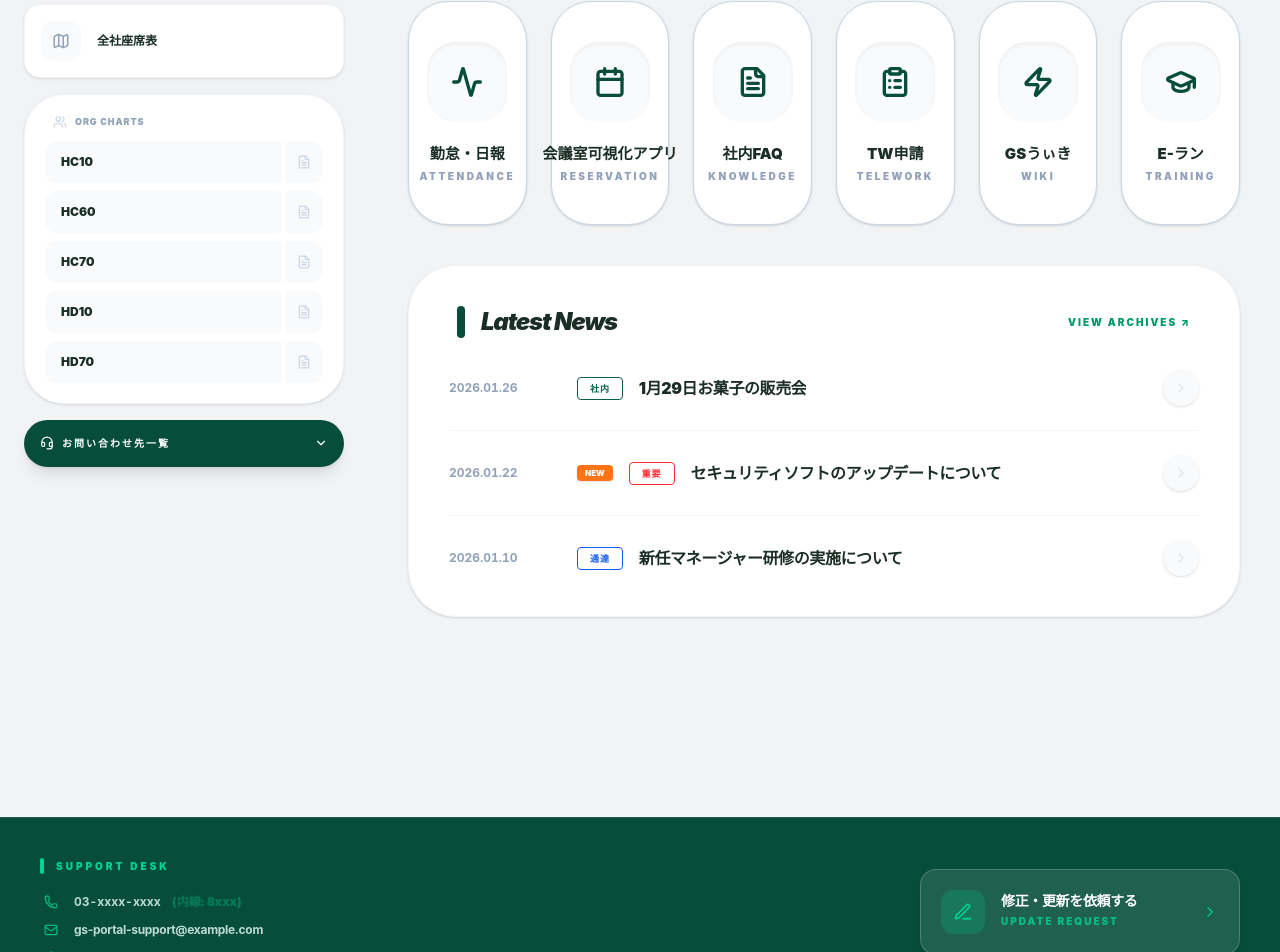
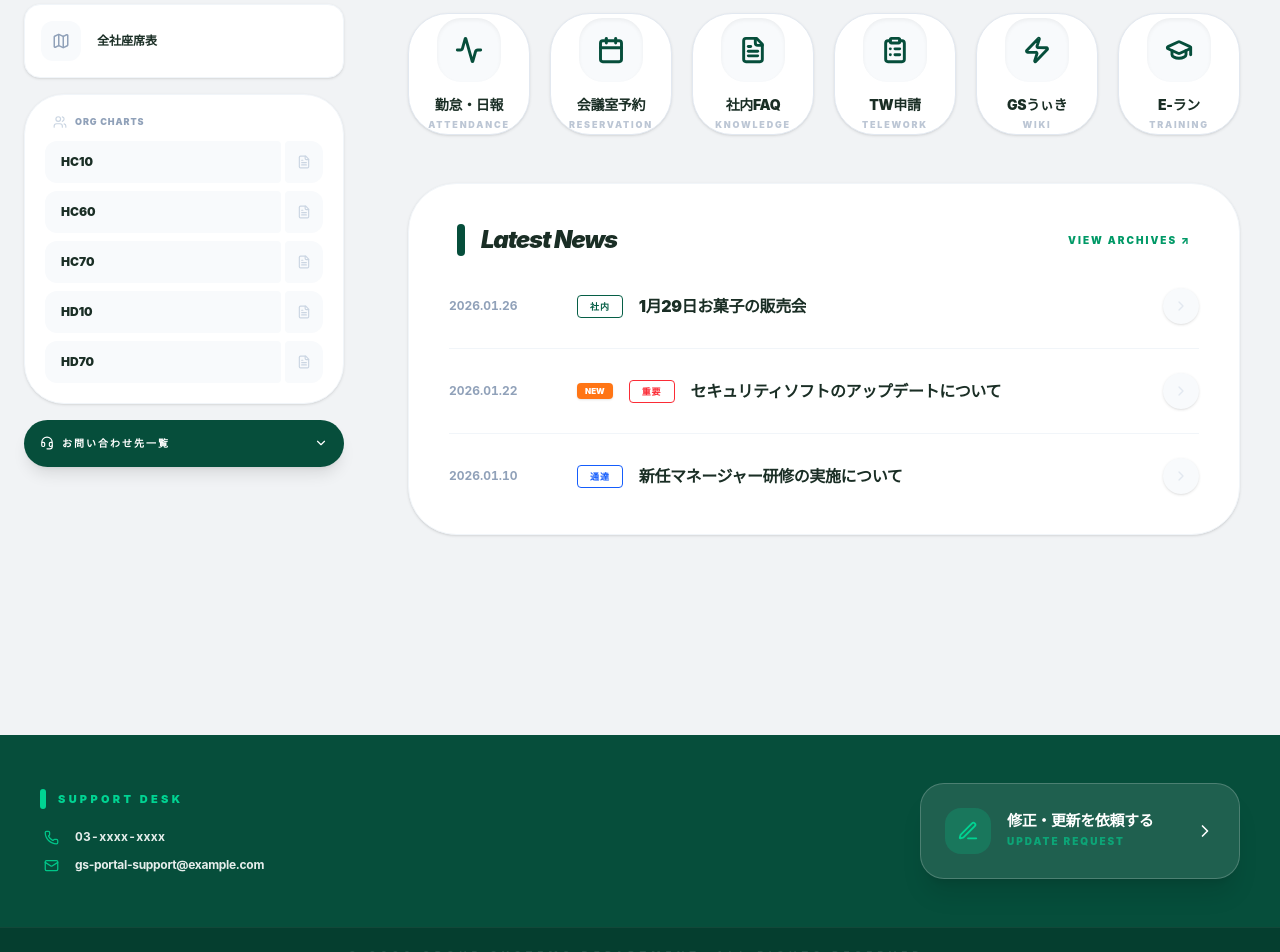
Before and after one commit to s1azt/shohen, a React (Vite) app: page / in a window 1280 px wide. Shown: the part 601-1553 px from the top of the page. Built offline with nearby package versions, Linux system fonts and the light colour scheme.

Commit message:
feat:20260128

```diff
--- a/src/App.tsx
+++ b/src/App.tsx
@@ -44,11 +44,17 @@ export default function App() {
     e.preventDefault();
     const query = searchQuery.trim();
 
-    // 軽量版「雨」
-    if (query === "雨" || query === "rain") {
+    // 💡 「雨」または「rain」で環境変化
+    if (query === "雨" || query.toLowerCase() === "rain") {
       setIsRaining(true);
       setSearchQuery("");
+      // 30秒後に自動で止む
       setTimeout(() => setIsRaining(false), 30000);
+      return;
+    }
+
+    if (query === "") {
+      setIsRaining(false);
       return;
     }
 
@@ -69,18 +75,27 @@ export default function App() {
     "documents", "syohen", "column", "construction", "search"
   ];
 
-  // 💡 3. 夜間専用の検索プレースホルダー
-  const searchPlaceholder = isMidnight
-    ? "静かな夜ですね。何をお探しですか？"
-    : "社内情報を検索...";
+  // 💡 プレースホルダーの動的切り替え
+  const searchPlaceholder = isRaining
+    ? "雨の音が心地よいですね..."
+    : isMidnight
+      ? "静かな夜ですね。何をお探しですか？"
+      : "社内情報を検索...";
 
   return (
-    /* 💡 1. text色の動的変更を追加 (深夜は slate-300 = 薄いグレー) */
-    <div className={`min-h-screen flex flex-col transition-colors duration-[3000ms] ${
+    <div className={`min-h-screen flex flex-col transition-all duration-[3000ms] ease-in-out ${
       isMidnight
         ? 'bg-[#0a0f1a] text-slate-300'
-        : 'bg-[#f1f3f5] text-[#064e3b]'
-    } font-sans relative`}>
+        : isRaining
+          ? 'bg-[#e2e8f0] text-[#1e293b]'
+          : 'bg-[#f1f3f5] text-[#064e3b]'
+    } font-sans relative`}
+    style={isRaining ? {
+      backgroundImage: isMidnight
+        ? "radial-gradient(circle at top right, #1e293b, #0a0f1a)"
+        : "radial-gradient(circle at top right, #f1f5f9, #e2e8f0)"
+    } : {}}
+    >
 
       {/* 軽量雨エフェクト */}
       {isRaining && (
@@ -100,7 +115,6 @@ export default function App() {
         </div>
       )}
 
-      {/* 💡 placeholder プロパティを Header に渡す */}
       <Header
         activeTab={activeTab}
         setActiveTab={setActiveTab}
@@ -113,7 +127,7 @@ export default function App() {
         placeholder={searchPlaceholder}
       />
 
-      <div className="container mx-auto flex flex-col md:flex-row items-start gap-12 px-6 pb-20">
+      <div className="container mx-auto flex flex-col md:flex-row items-start gap-12 px-6 pb-20 relative z-10">
         <div className="w-full md:w-80 flex-shrink-0 md:sticky md:top-8 h-fit">
           <Sidebar
             setActiveTab={setActiveTab}
@@ -123,6 +137,7 @@ export default function App() {
         </div>
 
         <main className="flex-grow min-w-0">
+          {/* 💡 元のPropsなしの形式に戻し、赤波線を解消 */}
           {activeTab === "home" && <Home setActiveTab={setActiveTab} />}
           {activeTab === "deadlines" && <Deadlines />}
           {activeTab === "news" && <News />}
@@ -139,7 +154,8 @@ export default function App() {
         </main>
       </div>
 
-      <Footer />
+      {/* 💡 フッターには状態を渡してカエルを出現させる */}
+      <Footer isRaining={isRaining} isMidnight={isMidnight} />
     </div>
   );
 }
--- a/src/components/Footer.tsx
+++ b/src/components/Footer.tsx
@@ -1,63 +1,137 @@
 import React from "react";
 import { Phone, Mail, MapPin, Edit3, ChevronRight } from "lucide-react";
 
-export const Footer: React.FC = () => {
+interface FooterProps {
+  isRaining?: boolean;
+  isMidnight?: boolean;
+}
+
+const RainCat = () => (
+  <div className="absolute -top-[65px] left-12 z-50 pointer-events-none select-none">
+    {/* 💡 カスタムアニメーションの定義 */}
+    <style>
+      {`
+        @keyframes shake {
+          0%, 90%, 100% { transform: rotate(0deg); }
+          92% { transform: rotate(-5deg); }
+          94% { transform: rotate(5deg); }
+          96% { transform: rotate(-5deg); }
+          98% { transform: rotate(5deg); }
+        }
+        .animate-shake {
+          animation: shake 5s infinite;
+        }
+      `}
+    </style>
+
+    <svg width="75" height="75" viewBox="0 0 100 100" className="animate-bounce duration-[3000ms]">
+      {/* 💡 揺れるネコ本体部分 */}
+      <g className="animate-shake">
+        {/* 傘：パステルイエロー */}
+        <path d="M15 45 Q50 5 85 45" stroke="#f1c40f" strokeWidth="2.5" fill="#f1c40f" fillOpacity="0.4" />
+        <line x1="50" y1="45" x2="50" y2="72" stroke="#4b5563" strokeWidth="2" />
+
+        {/* しっぽ */}
+        <path d="M68 85 Q80 85 78 72" stroke="#ffffff" strokeWidth="7" fill="none" strokeLinecap="round" />
+
+        {/* 胴体 */}
+        <path d="M32 92 Q50 65 68 92 Q50 96 32 92 Z" fill="#ffffff" />
+
+        {/* 頭 */}
+        <ellipse cx="50" cy="74" rx="18" ry="16" fill="#ffffff" />
+
+        {/* 耳 */}
+        <path d="M35 65 Q32 50 42 58 Z" fill="#ffffff" />
+        <path d="M36 63 Q34 54 40 60 Z" fill="#ff7675" fillOpacity="0.3" />
+
+        <path d="M65 65 Q68 50 58 58 Z" fill="#ffffff" />
+        <path d="M64 63 Q66 54 60 60 Z" fill="#ff7675" fillOpacity="0.3" />
+
+        {/* 目 */}
+        <circle cx="40" cy="74" r="2.5" fill="#2f3542" />
+        <circle cx="60" cy="74" r="2.5" fill="#2f3542" />
+
+        {/* 鼻 */}
+        <circle cx="50" cy="77" r="2" fill="#ff7675" fillOpacity="0.8" />
+
+        {/* ほっぺ */}
+        <circle cx="36" cy="79" r="4" fill="#ff7675" fillOpacity="0.3" />
+        <circle cx="64" cy="79" r="4" fill="#ff7675" fillOpacity="0.3" />
+
+        {/* おひげ */}
+        <line x1="28" y1="76" x2="36" y2="78" stroke="#2f3542" strokeWidth="0.5" opacity="0.2" />
+        <line x1="28" y1="80" x2="36" y2="80" stroke="#2f3542" strokeWidth="0.5" opacity="0.2" />
+        <line x1="72" y1="76" x2="64" y2="78" stroke="#2f3542" strokeWidth="0.5" opacity="0.2" />
+        <line x1="72" y1="80" x2="64" y2="80" stroke="#2f3542" strokeWidth="0.5" opacity="0.2" />
+      </g>
+    </svg>
+  </div>
+);
+
+export const Footer: React.FC<FooterProps> = ({ isRaining, isMidnight }) => {
   return (
-    <footer className="w-full mt-20 bg-[#064e3b] text-white overflow-hidden border-t border-white/10">
-      <div className="container mx-auto px-10 py-10 flex flex-col md:flex-row justify-between items-center gap-10">
+    <footer className={`relative w-full mt-20 text-white transition-all duration-[3000ms] ease-in-out ${
+      isMidnight ? 'bg-[#0a0f1a]' : 'bg-[#064e3b]'
+    }`}>
 
-        {/* 左側：お問い合わせ先（縦並び） */}
+      {/* 💡 雨宿りネコちゃん（身震いエフェクト付き） */}
+      {isRaining && <RainCat />}
+
+      <div className="container mx-auto px-10 py-12 flex flex-col md:flex-row justify-between items-center relative z-10 gap-10">
+
+        {/* Support Desk */}
         <div className="flex flex-col gap-5 text-left w-full md:w-auto">
           <div className="flex items-center gap-3">
-            <div className="w-1 h-4 bg-emerald-400 rounded-full" />
-            <h3 className="text-[10px] font-black text-emerald-400 uppercase tracking-[0.3em]">Support Desk</h3>
+            <div className={`w-1.5 h-5 rounded-full transition-colors duration-[3000ms] ${isRaining ? 'bg-yellow-400' : 'bg-emerald-400'}`} />
+            <h3 className={`text-[11px] font-black uppercase tracking-[0.3em] transition-colors duration-[3000ms] ${isRaining ? 'text-yellow-400' : 'text-emerald-400'}`}>
+              Support Desk {isRaining && " - Meow Mode"}
+            </h3>
           </div>
 
-          <div className="space-y-3 px-1">
-            <div className="flex items-center gap-4 text-emerald-50/80 group">
-              <Phone size={14} className="text-emerald-500" />
-              <span className="text-xs font-bold tabular-nums">03-xxxx-xxxx <span className="text-emerald-500/40 ml-2 font-black">(内線: 8xxx)</span></span>
+          <div className="space-y-3 px-1 opacity-90">
+            <div className="flex items-center gap-4">
+              <Phone size={15} className={isRaining ? 'text-yellow-400' : 'text-emerald-400'} />
+              <span className="text-xs font-bold tabular-nums tracking-wide font-sans">03-xxxx-xxxx</span>
             </div>
-            <div className="flex items-center gap-4 text-emerald-50/80">
-              <Mail size={14} className="text-emerald-500" />
-              <span className="text-xs font-bold tracking-tight">gs-portal-support@example.com</span>
-            </div>
-            <div className="flex items-center gap-3 text-emerald-50/80">
-              <MapPin size={14} className="text-emerald-500" />
-              <span className="text-[10px] font-black uppercase tracking-widest opacity-60">グループシステム部 企画管理チーム</span>
+            <div className="flex items-center gap-4">
+              <Mail size={15} className={isRaining ? 'text-yellow-400' : 'text-emerald-400'} />
+              <span className="text-xs font-bold tracking-tight font-sans">gs-portal-support@example.com</span>
             </div>
           </div>
         </div>
 
-        {/* 右側：修正依頼ボタン */}
-       {/* 右側：修正依頼ボタン */}
+        {/* 修正依頼ボタン */}
         <div className="w-full md:w-auto">
-          {/* 修正ポイント：背景を白10%に上げ、境界線を白20%に強化。影を追加 */}
-          <button className="group w-full md:w-80 flex items-center justify-between p-5 bg-white/10 hover:bg-emerald-500/20 border border-white/20 rounded-2xl transition-all active:scale-95 shadow-lg">
+          <button className={`group w-full md:w-80 flex items-center justify-between p-6 border rounded-3xl transition-all active:scale-95 shadow-xl ${
+            isRaining
+              ? 'bg-white/5 border-white/10 hover:bg-yellow-500/10'
+              : 'bg-white/10 border-white/20 hover:bg-emerald-500/20'
+          }`}>
             <div className="flex items-center gap-4 text-white text-left">
-              {/* アイコンの背景色を少し明るく */}
-              <div className="p-3 bg-emerald-400/20 text-emerald-400 rounded-xl group-hover:bg-emerald-400 group-hover:text-[#064e3b] transition-all">
-                <Edit3 size={20} />
+              <div className={`p-3 rounded-2xl transition-all ${
+                isRaining
+                  ? 'bg-yellow-400/20 text-yellow-400 group-hover:bg-yellow-400 group-hover:text-[#0a0f1a]'
+                  : 'bg-emerald-400/20 text-emerald-400 group-hover:bg-emerald-400 group-hover:text-[#064e3b]'
+              }`}>
+                <Edit3 size={22} />
               </div>
               <div>
-                <div className="text-[14px] font-[1000] leading-none mb-1.5 tracking-tight">修正・更新を依頼する</div>
-                {/* 修正ポイント：透明度を 40% -> 80% に引き上げ、視認性を確保 */}
-                <div className="text-[10px] font-black text-emerald-400/80 uppercase tracking-[0.2em]">Update Request</div>
+                <div className="text-[15px] font-black leading-none mb-1.5 tracking-tight font-sans">修正・更新を依頼する</div>
+                <div className={`text-[10px] font-black uppercase tracking-[0.2em] opacity-60 font-sans ${
+                  isRaining ? 'text-yellow-400' : 'text-emerald-400'
+                }`}>Update Request</div>
               </div>
             </div>
-            <ChevronRight size={18} className="text-emerald-500 group-hover:translate-x-1 transition-transform" />
+            <ChevronRight size={20} className="transition-transform group-hover:translate-x-1.5" />
           </button>
         </div>
       </div>
 
-      {/* 最下部：コピーライト ＋ 隠れクラゲ */}
-      <div className="w-full bg-black/20 py-4 border-t border-white/5 text-center relative overflow-hidden group/footer">
-        <p className="text-[10px] font-bold text-white/20 uppercase tracking-[0.5em]">
+      <div className="w-full bg-black/20 py-5 border-t border-white/5 text-center relative group/footer cursor-default overflow-hidden">
+        <p className="text-[10px] font-bold text-white/10 uppercase tracking-[0.5em] group-hover/footer:text-white/30 transition-all duration-700 font-sans">
           &copy; 2026 Group Systems Department. All Rights Reserved.
         </p>
-
-        {/* 💡 隠れクラゲ：ホバーでふわっと浮上 */}
-        <div className="absolute right-10 bottom-[-20px] group-hover/footer:bottom-3 transition-all duration-1000 ease-out opacity-0 group-hover/footer:opacity-30 text-xl grayscale pointer-events-none select-none">
+        <div className="absolute right-12 bottom-[-25px] group-hover/footer:bottom-4 transition-all duration-[1500ms] ease-out opacity-0 group-hover/footer:opacity-40 text-2xl pointer-events-none select-none">
           🪼
         </div>
       </div>
--- a/src/pages/Home.tsx
+++ b/src/pages/Home.tsx
@@ -6,7 +6,7 @@ import {
 } from "lucide-react";
 import { allDeadlines } from "../data/deadlines";
 import { allNews } from "../data/news";
-import { externalLinks } from "../data/links"; // 💡 links.ts からインポート
+import { externalLinks } from "../data/links";
 
 interface HomeProps {
   setActiveTab: (tab: string) => void;
@@ -20,7 +20,7 @@ export const Home: React.FC<HomeProps> = ({ setActiveTab, isMidnight }) => {
   const oneMonthLater = new Date();
   oneMonthLater.setMonth(today.getMonth() + 1);
 
-  // 1. 締め切りデータの加工とソート
+  // 1. 締め切りデータの抽出
   const displayDeadlines = (allDeadlines || [])
     .map(d => ({
       ...d,
@@ -31,7 +31,7 @@ export const Home: React.FC<HomeProps> = ({ setActiveTab, isMidnight }) => {
     .sort((a, b) => a.dateObj.getTime() - b.dateObj.getTime())
     .slice(0, 3);
 
-  // 2. お知らせを更新日の新しい順にソート（最新3件）
+  // 2. お知らせ最新3件
   const latestNews = [...(allNews || [])]
     .sort((a, b) => {
       const dateA = new Date(a.date.replace(/\./g, '/')).getTime();
@@ -40,21 +40,21 @@ export const Home: React.FC<HomeProps> = ({ setActiveTab, isMidnight }) => {
     })
     .slice(0, 3);
 
-  // 3. クイックアクセスボタンの定義（links.ts の定数を使用）
+  // 3. クイックアクセス定義
   const quickAccessLinks = [
-    { label: "勤怠・日報", sub: "Attendance", icon: <Activity size={24} />, url: externalLinks.homeQuickAccess.attendance },
-    { label: "会議室可視化アプリ", sub: "Reservation", icon: <Calendar size={24} />, url: externalLinks.homeQuickAccess.roomReservation },
-    { label: "社内FAQ", sub: "Knowledge", icon: <FileText size={24} />, url: externalLinks.homeQuickAccess.faq },
-    { label: "TW申請", sub: "Telework", icon: <ClipboardList size={24} />, url: externalLinks.homeQuickAccess.telework },
-    { label: "GSうぃき", sub: "Wiki", icon: <Zap size={24} />, url: externalLinks.homeQuickAccess.wiki },
-    { label: "E-ラン", sub: "Training", icon: <GraduationCap size={24} />, url: externalLinks.homeQuickAccess.training },
+    { label: "勤怠・日報", sub: "Attendance", icon: <Activity />, url: externalLinks.homeQuickAccess.attendance },
+    { label: "会議室予約", sub: "Reservation", icon: <Calendar />, url: externalLinks.homeQuickAccess.roomReservation },
+    { label: "社内FAQ", sub: "Knowledge", icon: <FileText />, url: externalLinks.homeQuickAccess.faq },
+    { label: "TW申請", sub: "Telework", icon: <ClipboardList />, url: externalLinks.homeQuickAccess.telework },
+    { label: "GSうぃき", sub: "Wiki", icon: <Zap />, url: externalLinks.homeQuickAccess.wiki },
+    { label: "E-ラン", sub: "Training", icon: <GraduationCap />, url: externalLinks.homeQuickAccess.training },
   ];
 
   return (
-    <div className={`space-y-10 animate-in fade-in duration-700 max-w-6xl mx-auto pb-10 px-4 text-left transition-colors duration-[3000ms]`}>
+    <div className="space-y-12 animate-in fade-in duration-700 max-w-6xl mx-auto pb-10 px-4 text-left transition-colors duration-[3000ms]">
 
       {/* 1. CRITICAL DEADLINES */}
-      <section className="space-y-5">
+      <section className="space-y-6">
         <div className="flex items-center justify-between px-2">
           <div className="flex items-center gap-3">
             <div className={`p-2 rounded-lg text-white shadow-md transition-colors duration-[3000ms] ${isMidnight ? 'bg-blue-600' : 'bg-[#064e3b]'}`}>
@@ -70,7 +70,7 @@ export const Home: React.FC<HomeProps> = ({ setActiveTab, isMidnight }) => {
           </button>
         </div>
 
-        <div className="grid grid-cols-1 md:grid-cols-2 lg:grid-cols-3 gap-5">
+        <div className="grid grid-cols-1 md:grid-cols-2 lg:grid-cols-3 gap-6">
           {displayDeadlines.length > 0 ? (
             displayDeadlines.map((item) => {
               const IconMap: any = { ReceiptText, CircleDollarSign, Activity, Clipboard };
@@ -84,26 +84,23 @@ export const Home: React.FC<HomeProps> = ({ setActiveTab, isMidnight }) => {
                   target="_blank"
                   rel="noreferrer"
                   className={`group relative flex flex-col p-6 rounded-[2.5rem] border-2 transition-all duration-500 hover:-translate-y-2 hover:shadow-xl border-l-[6px] shadow-sm
-                    ${isMidnight ? 'bg-slate-800/40 border-slate-700/50' : item.bg + ' ' + item.border}
+                    ${isMidnight ? 'bg-slate-800/40 border-slate-700/50' : `${item.bg} ${item.border}`}
                     ${isUrgent && !isMidnight ? 'ring-4 ring-orange-500/10' : ''}`}
                 >
                   {isUrgent && (
                     <div className="absolute -top-2 -right-2 bg-orange-500 text-white text-[8px] font-black px-3 py-1 rounded-full shadow-lg animate-pulse z-10">URGENT</div>
                   )}
-
                   <div className="flex justify-between items-start mb-5">
-                    <div className={`p-3 rounded-2xl shadow-inner transition-colors duration-[3000ms] ${isMidnight ? 'bg-slate-700 text-blue-400' : 'bg-white/80 ' + item.text}`}>
+                    <div className={`p-3 rounded-2xl shadow-inner transition-colors duration-[3000ms] ${isMidnight ? 'bg-slate-700 text-blue-400' : `bg-white/80 ${item.text}`}`}>
                       <Icon size={24} strokeWidth={2.5} />
                     </div>
-                    <div className={`text-[9px] font-black uppercase tracking-widest px-3 py-1 rounded-full border transition-colors duration-[3000ms] ${isMidnight ? 'bg-slate-800/50 border-slate-600 text-slate-400' : 'bg-white/50 border-white ' + item.text}`}>
+                    <div className={`text-[9px] font-black uppercase tracking-widest px-3 py-1 rounded-full border transition-colors duration-[3000ms] ${isMidnight ? 'bg-slate-800/50 border-slate-600 text-slate-400' : `bg-white/50 border-white ${item.text}`}`}>
                       {item.dept}
                     </div>
                   </div>
-
                   <h3 className={`text-[15px] font-black leading-tight mb-6 group-hover:underline decoration-2 underline-offset-4 transition-colors duration-[3000ms] ${isMidnight ? 'text-slate-200' : item.text}`}>
                     {item.title}
                   </h3>
-
                   <div className="flex items-end justify-between mt-auto">
                     <div className="flex flex-col">
                       <span className={`text-[8px] font-black uppercase opacity-40 tracking-tighter transition-colors duration-[3000ms] ${isMidnight ? 'text-slate-500' : item.text}`}>Due Date</span>
@@ -124,38 +121,34 @@ export const Home: React.FC<HomeProps> = ({ setActiveTab, isMidnight }) => {
         </div>
       </section>
 
- {/* 2. QUICK ACCESS */}
-<section className="grid grid-cols-2 md:grid-cols-3 lg:grid-cols-6 gap-6">
+      {/* 2. QUICK ACCESS - 正方形を維持した1列レイアウト */}
+      <section className="grid grid-cols-2 md:grid-cols-3 lg:grid-cols-6 gap-5">
         {quickAccessLinks.map((link, i) => (
           <button
             key={i}
             onClick={() => window.open(link.url, "_blank")}
-      className={`group flex flex-col items-center py-10 px-6 rounded-[2.5rem] border-[1.5px] shadow-sm hover:shadow-2xl hover:-translate-y-3 transition-all duration-300 ${
+            className={`group relative flex flex-col items-center justify-center aspect-square rounded-[2.5rem] border-[1.5px] shadow-sm hover:shadow-2xl hover:-translate-y-3 transition-all duration-500 ${
               isMidnight
-          ? 'bg-slate-800/40 border-slate-500' // 深夜：枠線を500に強化
-          : 'bg-white border-slate-300'       // 通常：枠線を300に強化
+                ? 'bg-slate-800/40 border-slate-700'
+                : 'bg-white border-slate-200'
             }`}
           >
-      {/* アイコンボックスを w-16 → w-20 (80px) に拡大 */}
-      <div className={`w-20 h-20 rounded-[1.8rem] flex items-center justify-center mb-6 transition-all shadow-inner ${
+            <div className={`w-14 h-14 md:w-16 md:h-16 rounded-[1.5rem] flex items-center justify-center mb-4 transition-all shadow-inner ${
               isMidnight
                 ? 'bg-slate-700 text-blue-400 group-hover:bg-blue-600 group-hover:text-white'
                 : 'bg-slate-50 text-[#064e3b] group-hover:bg-[#064e3b] group-hover:text-white'
             }`}>
-        {/* アイコンのサイズを調整（親要素に合わせたスケールアップ） */}
-        {React.cloneElement(link.icon as React.ReactElement, { size: 32, strokeWidth: 2.5 })}
+              {React.cloneElement(link.icon as React.ReactElement, { size: 28, strokeWidth: 2.5 })}
             </div>
-
-      {/* メインラベルを 13.5px → 15px へ拡大 */}
-      <div className={`text-[15px] font-[1000] leading-none mb-2 text-center whitespace-nowrap transition-colors duration-[3000ms] ${
+            <div className="text-center px-2">
+              <div className={`text-[13px] md:text-[14px] font-[1000] tracking-tight leading-none mb-1.5 transition-colors duration-500 ${
                 isMidnight ? 'text-slate-200' : 'text-[#1a2e25]'
               }`}>
                 {link.label}
               </div>
-
-      {/* サブラベルを 9px → 10px へ拡大 */}
-      <div className="text-[10px] font-black text-slate-400 uppercase tracking-[0.25em]">
+              <div className="text-[9px] font-black text-slate-400 uppercase tracking-[0.2em] opacity-60">
                 {link.sub}
+              </div>
             </div>
           </button>
         ))}
@@ -172,13 +165,11 @@ export const Home: React.FC<HomeProps> = ({ setActiveTab, isMidnight }) => {
             View Archives ↗
           </button>
         </div>
-
         <div className={`divide-y ${isMidnight ? 'divide-slate-700' : 'divide-slate-100'}`}>
           {latestNews.map((news, i) => {
             const newsDate = new Date(news.date.replace(/\./g, '/'));
             const diffDays = Math.floor((today.getTime() - newsDate.getTime()) / (1000 * 60 * 60 * 24));
             const isNew = diffDays >= 0 && diffDays <= 3;
-
             return (
               <a
                 key={i}
@@ -192,7 +183,7 @@ export const Home: React.FC<HomeProps> = ({ setActiveTab, isMidnight }) => {
                   {isNew && (
                     <span className="bg-orange-500 text-white text-[8px] font-black px-2 py-0.5 rounded shadow-sm shrink-0 animate-pulse">NEW</span>
                   )}
-                  <span className={`text-[9px] font-black px-3 py-1 rounded border shrink-0 uppercase tracking-widest ${isMidnight ? 'bg-blue-500/10 border-blue-500/30 text-blue-400' : news.color.replace('text-', 'border-').replace('text-', 'bg-') + '/10 ' + news.color}`}>
+                  <span className={`text-[9px] font-black px-3 py-1 rounded border shrink-0 uppercase tracking-widest ${isMidnight ? 'bg-blue-500/10 border-blue-500/30 text-blue-400' : `${news.color.replace('text-', 'border-').replace('text-', 'bg-')}/10 ${news.color}`}`}>
                     {news.category}
                   </span>
                   <div className={`text-[16px] font-black group-hover:translate-x-2 transition-all truncate tracking-tight ${isMidnight ? 'text-slate-300 group-hover:text-blue-400' : 'text-[#1a2e25] group-hover:text-[#064e3b]'}`}>
```
Lines whose indentation alone changed are shown as unchanged.
